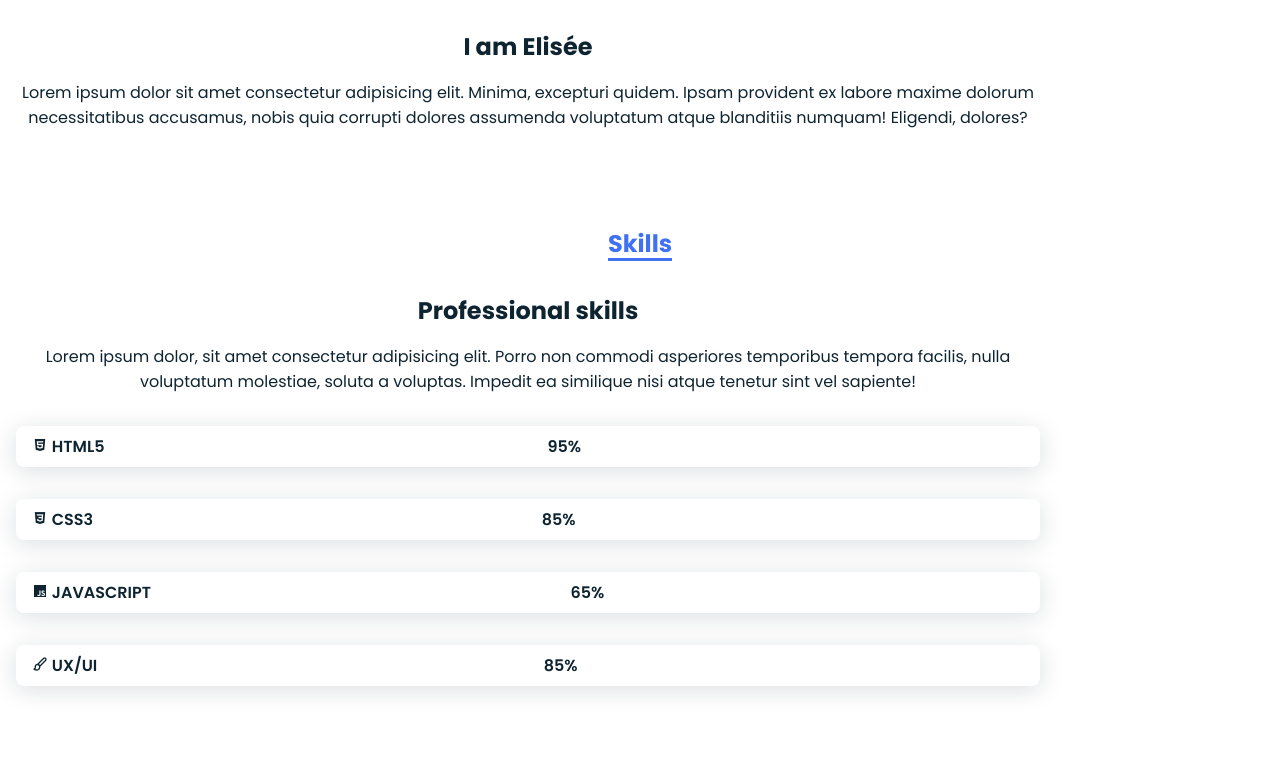
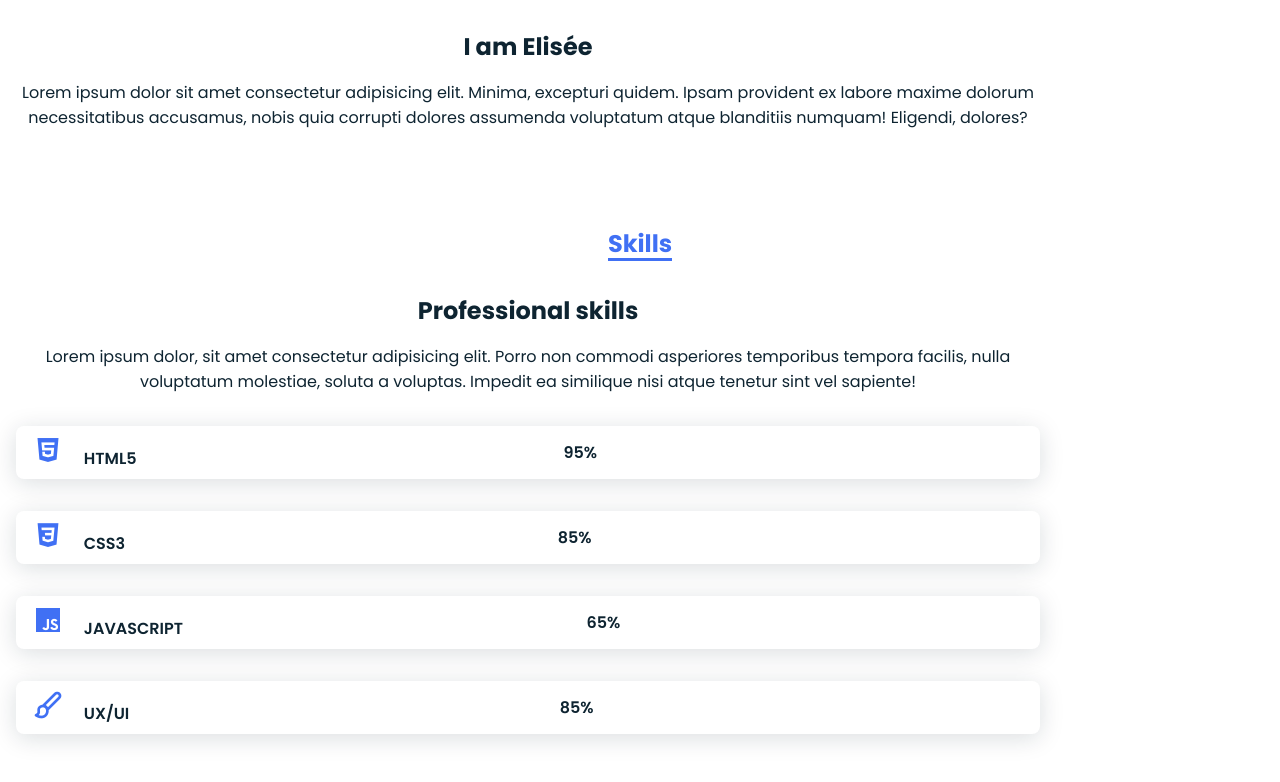
Before and after one commit to Etshimanga/My_portfolio_website, a plain HTML site: page index.html in a window 1280 px wide. Shown: the part 1197-1979 px from the top of the page. Before the commit the page ends 1947 px from the top, so only its background shows below. Drawn offline with nearby package versions, Linux system fonts and the light colour scheme.

Commit message:
changed skills-icon to skills_icon in css

```diff
--- a/css/style.css
+++ b/css/style.css
@@ -289,7 +289,7 @@ box-shadow: 0 1px 4px rgba(146, 161, 176, .15);
     box-shadow: 0 4px 25px rgba(14, 36, 49, .15);
 }
 
-.skills-icon{
+.skills_icon{
     font-size: 2rem;
     margin-right: var(--mb-2);
     color: var(--first-color);
```
